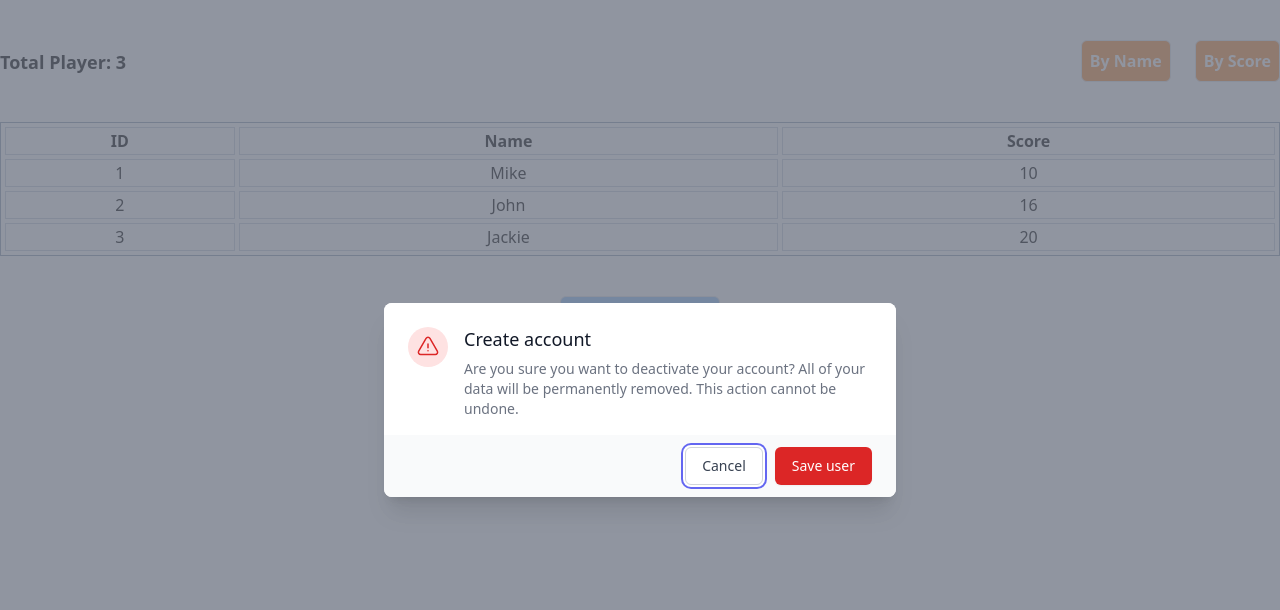
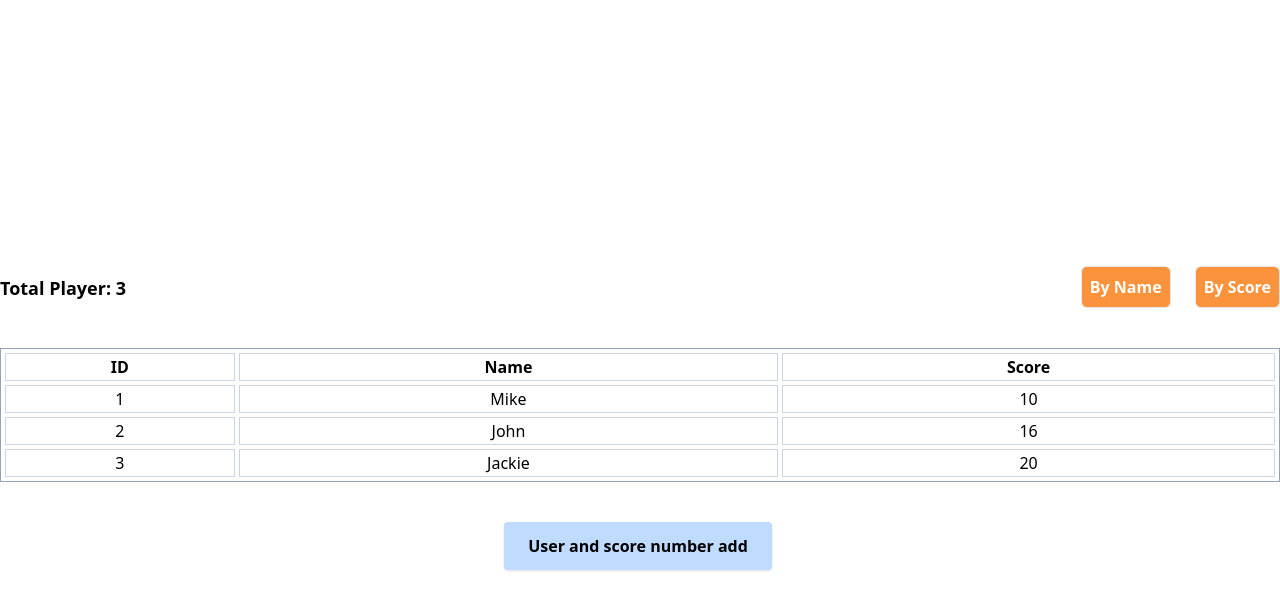
Before and after one commit to Yalalt/scoreBoard, a React (Create React App) app: page / in a window 1280 px wide. Shown: the top 610 px of the page. Built offline with nearby package versions, Linux system fonts and the light colour scheme.

Commit message:
Score board user add, Sort by name and Score hiiw

```diff
--- a/package.json
+++ b/package.json
@@ -3,8 +3,11 @@
   "version": "0.1.0",
   "private": true,
   "dependencies": {
+    "@emotion/react": "^11.10.5",
+    "@emotion/styled": "^11.10.5",
     "@headlessui/react": "^1.7.7",
     "@heroicons/react": "^2.0.13",
+    "@mui/material": "^5.11.4",
     "@testing-library/jest-dom": "^5.16.5",
     "@testing-library/react": "^13.4.0",
     "@testing-library/user-event": "^13.5.0",
--- a/src/App.js
+++ b/src/App.js
@@ -1,25 +1,22 @@
 import { useState } from "react";
 import Header from "./component/Header";
 import Users from "./component/Users";
-import Controller from "./component/Controller";
 import Modal from "./component/Modal";
 
 function App() {
-  let [userNo, setUserNo] = useState(0);
   let [users, addUser] = useState([
     { id: "1", name: "Mike", score: 10 },
     { id: "2", name: "John", score: 16 },
     { id: "3", name: "Jackie", score: 20 },
   ]);
+  const userAdd = (newUser) => addUser([...users, {id: users.length + 1, name: newUser.name, score: newUser.score}]);
 
-  // const addUserToList = (val) => {};
 
   return (
-    <div className="container md:mx-auto flex flex-col items-center">
-      <Header users={users} />
+    <div className="App h-screen flex flex-col items-center justify-center container md:mx-auto ">
+      <Header users={users} callUserState={addUser} />
       <Users usersData={users} />
-      <Controller />
-      <Modal className="hidden" />
+      <Modal userAddFunc={userAdd} />
     </div>
   );
 }
--- a/src/component/Controller/index.jsx
+++ /dev/null
@@ -1,13 +0,0 @@
-const Controller = () => {
-  return (
-    <div>
-      <button
-        type="button"
-        className="button border bg-blue-300 hover:bg-blue-400 text-white text-lg px-10 py-2 rounded-md"
-      >
-        User Add
-      </button>
-    </div>
-  );
-};
-export default Controller;
--- a/src/component/Header/index.jsx
+++ b/src/component/Header/index.jsx
@@ -1,4 +1,30 @@
 const Header = (props) => {
+
+  // props.callUserState function name
+  const nameBySort = () => {
+    props.users.sort((a, b) => {
+      const nameA = a.name.toUpperCase();
+      const nameB = b.name.toUpperCase();
+
+      if(nameA < nameB) {
+        return -1;
+      }
+
+      if(nameA > nameB) {
+        return 1;
+      }
+
+      return 0;
+    });
+
+    props.callUserState([...props.users]);
+  };
+
+  const scoreBySort = () => {
+    props.users.sort((a, b) => b.score - a.score);
+    props.callUserState([...props.users]);
+  };
+
   return (
     <div className="flex mt-10 justify-between align-middle w-full font-bold">
       <span className="pt-2 text-lg">Total Player: {props.users.length}</span>
@@ -6,12 +32,14 @@ const Header = (props) => {
         <button
           type="button"
           className="border rounded-md p-2 bg-orange-400 hover:bg-orange-600 text-white"
+          onClick={nameBySort}
         >
           By Name
         </button>
         <button
           type="button"
           className="border rounded-md p-2 bg-orange-400 hover:bg-orange-600 text-white"
+          onClick={scoreBySort}
         >
           By Score
         </button>
--- a/src/component/Modal/index.js
+++ /dev/null
@@ -1,91 +0,0 @@
-import { Fragment, useRef, useState } from "react";
-import { Dialog, Transition } from "@headlessui/react";
-import { ExclamationTriangleIcon } from "@heroicons/react/24/outline";
-
-export default function Modal() {
-  const [open, setOpen] = useState(true);
-
-  const cancelButtonRef = useRef(null);
-
-  return (
-    <Transition.Root show={open} as={Fragment}>
-      <Dialog
-        as="div"
-        className="relative z-10"
-        initialFocus={cancelButtonRef}
-        onClose={setOpen}
-      >
-        <Transition.Child
-          as={Fragment}
-          enter="ease-out duration-300"
-          enterFrom="opacity-0"
-          enterTo="opacity-100"
-          leave="ease-in duration-200"
-          leaveFrom="opacity-100"
-          leaveTo="opacity-0"
-        >
-          <div className="fixed inset-0 bg-gray-500 bg-opacity-75 transition-opacity" />
-        </Transition.Child>
-
-        <div className="fixed inset-0 z-10 overflow-y-auto">
-          <div className="flex min-h-full items-end justify-center p-4 text-center sm:items-center sm:p-0">
-            <Transition.Child
-              as={Fragment}
-              enter="ease-out duration-300"
-              enterFrom="opacity-0 translate-y-4 sm:translate-y-0 sm:scale-95"
-              enterTo="opacity-100 translate-y-0 sm:scale-100"
-              leave="ease-in duration-200"
-              leaveFrom="opacity-100 translate-y-0 sm:scale-100"
-              leaveTo="opacity-0 translate-y-4 sm:translate-y-0 sm:scale-95"
-            >
-              <Dialog.Panel className="relative transform overflow-hidden rounded-lg bg-white text-left shadow-xl transition-all sm:my-8 sm:w-full sm:max-w-lg">
-                <div className="bg-white px-4 pt-5 pb-4 sm:p-6 sm:pb-4">
-                  <div className="sm:flex sm:items-start">
-                    <div className="mx-auto flex h-12 w-12 flex-shrink-0 items-center justify-center rounded-full bg-red-100 sm:mx-0 sm:h-10 sm:w-10">
-                      <ExclamationTriangleIcon
-                        className="h-6 w-6 text-red-600"
-                        aria-hidden="true"
-                      />
-                    </div>
-                    <div className="mt-3 text-center sm:mt-0 sm:ml-4 sm:text-left">
-                      <Dialog.Title
-                        as="h3"
-                        className="text-lg font-medium leading-6 text-gray-900"
-                      >
-                        Create account
-                      </Dialog.Title>
-                      <div className="mt-2">
-                        <p className="text-sm text-gray-500">
-                          Are you sure you want to deactivate your account? All
-                          of your data will be permanently removed. This action
-                          cannot be undone.
-                        </p>
-                      </div>
-                    </div>
-                  </div>
-                </div>
-                <div className="bg-gray-50 px-4 py-3 sm:flex sm:flex-row-reverse sm:px-6">
-                  <button
-                    type="button"
-                    className="inline-flex w-full justify-center rounded-md border border-transparent bg-red-600 px-4 py-2 text-base font-medium text-white shadow-sm hover:bg-red-700 focus:outline-none focus:ring-2 focus:ring-red-500 focus:ring-offset-2 sm:ml-3 sm:w-auto sm:text-sm"
-                    onClick={() => setOpen(false)}
-                  >
-                    Save user
-                  </button>
-                  <button
-                    type="button"
-                    className="mt-3 inline-flex w-full justify-center rounded-md border border-gray-300 bg-white px-4 py-2 text-base font-medium text-gray-700 shadow-sm hover:bg-gray-50 focus:outline-none focus:ring-2 focus:ring-indigo-500 focus:ring-offset-2 sm:mt-0 sm:ml-3 sm:w-auto sm:text-sm"
-                    onClick={() => setOpen(false)}
-                    ref={cancelButtonRef}
-                  >
-                    Cancel
-                  </button>
-                </div>
-              </Dialog.Panel>
-            </Transition.Child>
-          </div>
-        </div>
-      </Dialog>
-    </Transition.Root>
-  );
-}
--- /dev/null
+++ b/src/component/Modal/index.jsx
@@ -0,0 +1,80 @@
+import React, { useState } from "react";
+
+const Modal = (props) => {
+
+  const [showModal, setShowModal] = useState(false);
+  const [userName, setUsername] = useState("");
+  const [userScore, setUserscore] = useState("");
+
+  const handleAddUserProps = (e) => {
+    e.preventDefault();
+
+    console.log("uname: " + userName);
+    console.log("Score: " + userScore);
+
+    return props.userAddFunc({name: userName, score: userScore});
+    };
+
+  return (
+    <div>
+      <button
+        className="bg-blue-200 text-black active:bg-blue-500
+      font-bold px-6 py-3 rounded shadow hover:shadow-lg outline-none focus:outline-none mr-1 mb-1"
+        type="button"
+        onClick={() => setShowModal(true)}
+      >
+        User and score number add
+      </button>
+      {showModal ? (
+        <div>
+          <div className="flex justify-center items-center overflow-x-hidden overflow-y-auto fixed inset-0 z-50 outline-none focus:outline-none">
+            <div className="relative w-auto my-6 mx-auto max-w-3xl">
+              <div className="border-0 rounded-lg shadow-lg relative flex flex-col w-full bg-white outline-none focus:outline-none">
+                <div className="flex items-start justify-between p-5 border-b border-solid border-gray-300 rounded-t ">
+                  <h3 className="text-3xl font=semibold">User Info</h3>
+                  <button
+                    className="bg-transparent border-0 text-black float-right"
+                    onClick={() => setShowModal(false)}
+                  >
+                    <span className="text-black opacity-7 h-6 w-6 text-xl block bg-gray-400 py-0 rounded-full">
+                      x
+                    </span>
+                  </button>
+                </div>
+                <div className="relative p-6 flex-auto">
+                  <form className="bg-gray-200 shadow-md rounded px-8 pt-6 pb-8 w-full">
+                    <label className="block text-black text-sm font-bold mb-1">
+                      Enter User Name
+                    </label>
+                    <input className="shadow appearance-none border rounded w-full py-2 px-1 text-black" name="username" onChange={(e) => setUsername(e.target.value)} />
+                    <label className="block text-black text-sm font-bold mb-1">
+                      Enter Score user
+                    </label>
+                    <input className="shadow appearance-none border rounded w-full py-2 px-1 text-black" name="score"  onChange={(e) => setUserscore(e.target.value)} />
+                  </form>
+                </div>
+                <div className="flex items-center justify-end p-6 border-t border-solid border-blueGray-200 rounded-b">
+                  <button
+                    className="text-red-500 background-transparent font-bold uppercase px-6 py-2 text-sm outline-none focus:outline-none mr-1 mb-1"
+                    type="button"
+                    onClick={() => setShowModal(false)}
+                  >
+                    Close
+                  </button>
+                  <button
+                    className="text-white bg-yellow-500 active:bg-yellow-700 font-bold uppercase text-sm px-6 py-3 rounded shadow hover:shadow-lg outline-none focus:outline-none mr-1 mb-1"
+                    type="button"
+                    onClick={(e) => {handleAddUserProps(e); setShowModal(false);}}
+                  >
+                    Save user
+                  </button>
+                </div>
+              </div>
+            </div>
+          </div>
+        </div>
+      ) : null}
+    </div>
+  );
+};
+export default Modal;
```
Also changed, not shown: 1 other file (tests, documents, lock files or other folders).
